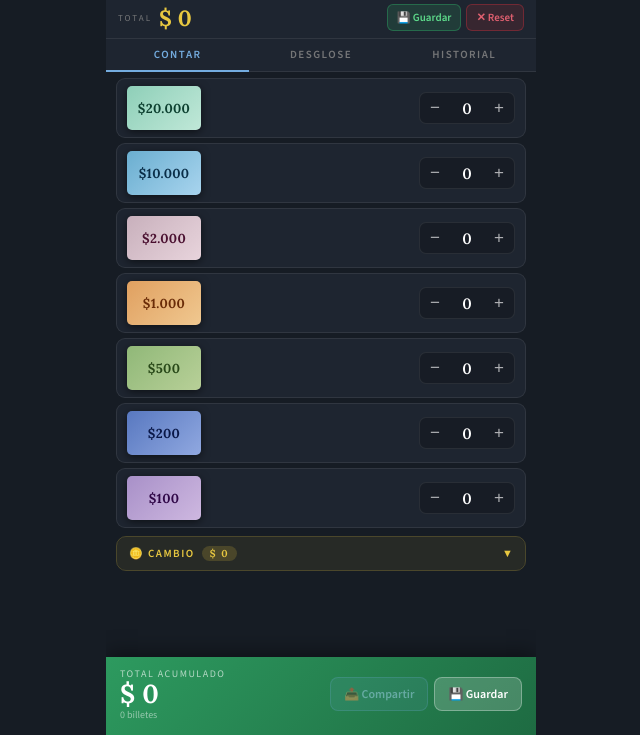
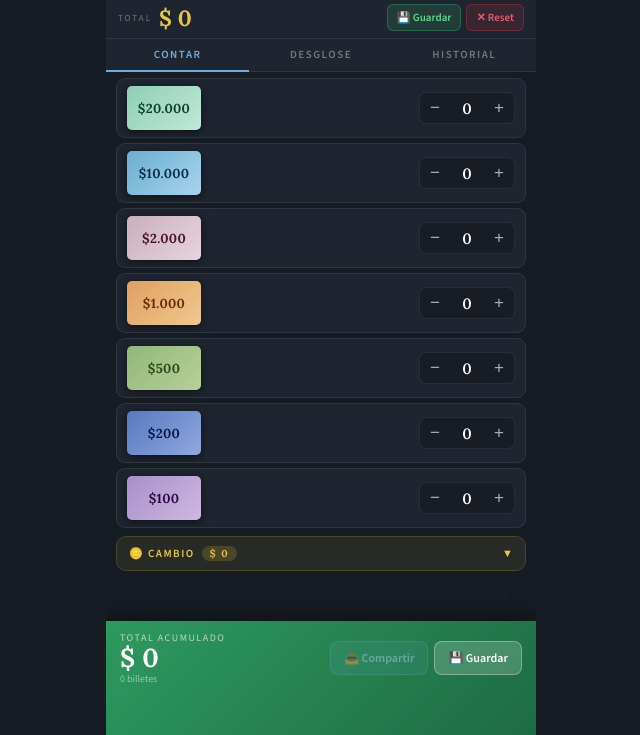
Before and after one commit to leandrocurin21-cyber/BILLCONT2, a plain HTML site: page index.html in a window 1280 px wide. Shown: the part 65-800 px from the top of the page, without its empty margins (319-959 px from the left). Drawn offline with nearby package versions, Linux system fonts and the light colour scheme.

Commit message:
Add files via upload

```diff
--- a/index.html
+++ b/index.html
@@ -413,7 +413,7 @@
   .bottom-bar {
     flex-shrink: 0;
     background: linear-gradient(135deg, var(--verde) 0%, var(--verde-oscuro) 100%);
-    padding: 10px 14px calc(14px + env(safe-area-inset-bottom));
+    padding: 10px 14px calc(50px + env(safe-area-inset-bottom));
     display: flex;
     align-items: center;
     justify-content: space-between;
```
